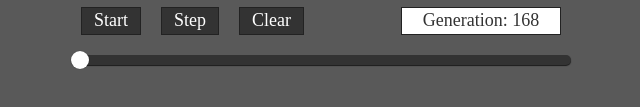
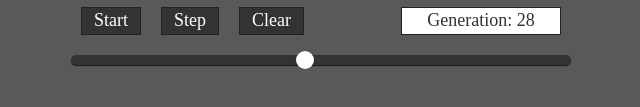
Before and after one commit to Lena23n/Life, a plain HTML site: page index.html in a window 1280 px wide. Both pictures are taken after a click on the element "Start". Shown: the part 533-640 px from the top of the page, 319-959 px from the left. Drawn offline with Linux system fonts and the light colour scheme.

Commit message:
fix bag with timer

```diff
--- a/css/main.css
+++ b/css/main.css
@@ -62,7 +62,6 @@ div {
 	border-radius: 50%;
 	height: 18px;
 	width: 18px;
-	left: 0;
 	top: -4px;
 	cursor: pointer;
 	box-shadow: 0 0 1px rgba(0,0,0,0.4);
--- a/js/game.js
+++ b/js/game.js
@@ -19,8 +19,10 @@ function Game(id) {
 		step: 'step',
 		clear: 'clear'
 	};
-	this.speed = 100;
-	this.newSpeed = null;
+	this.speed = 90;
+	this.minSpeed = 200;
+	this.newSpeed = this.speed;
+	this.speedPerPixel = null;
 	this.generationCount = null;
 	this.isMouseHolded = false;
 	this.isGameLoopActive = false;
@@ -35,16 +37,19 @@ Game.prototype = {
 
 	startGame: function () {
 		var self = this;
-
-		this.isGameStarted = false;
-		this.generationCount = '0';
-		this.newSpeed = 0;
+		this.isGameStarted = null;
+		this.generationCount = 0;
+		this.newSpeed = 90;
 
 		this.clearHolder();
-		this.drawer.init(this.holder, this.fieldSize, this.cellState);
+		this.drawer.init(this.holder, this.fieldSize, this.cellState, this.speed);
 		this.fillGameArray();
+
+		this.drawer.draw(this.generation);
 		this.drawer.countWrap.innerHTML = this.generationCount;
-		this.drawer.draw(this.generation);
+
+		this.speedPerPixel = this.minSpeed / this.drawer.fieldWidth;
+		this.setSpeedOnController();
 
 
 		this.drawer.field.addEventListener('click', function (e) {
@@ -189,6 +194,13 @@ Game.prototype = {
 		return result;
 	},
 
+	setSpeedOnController: function () {
+		var speedController = this.drawer.speedController.button,
+			buttonPosition = this.newSpeed / this.speedPerPixel;
+
+		speedController.style.left = buttonPosition + 'px';
+	},
+
 	gamePlay: function () {
 		var self = this,
 			startTime = 0,
@@ -207,15 +219,15 @@ Game.prototype = {
 			now = Date.now();
 			dTime = now - startTime;
 
-			if (dTime > self.speed) {
-				startTime = now;
-				console.log(self.speed);
-				self.gameStep();
-			}
 
 			if (self.isGameStarted) {
+				if (dTime > self.speed) {
+					startTime = now;
+					self.gameStep();
+				}
+
 				requestAnimationFrame(tick);
-			} else if (!self.isGameStarted) {
+			} else if (self.isGameStarted === false) {
 				self.gameStep();
 			}
 		};
@@ -223,7 +235,7 @@ Game.prototype = {
 		tick();
 	},
 
-	gameStep : function () {
+	gameStep: function () {
 		var i, count, key, siblings, siblingIndices, isSibling,
 			isSiblingAlive, isCellAlive, isCellDefined;
 		this.newGeneration = [];
@@ -270,8 +282,8 @@ Game.prototype = {
 		this.drawer.countWrap.innerHTML = this.generationCount;
 	},
 
-	mouseMoveEvent : function (e) {
-		var offSetX, speedButton, x, speedPerPixel;
+	mouseMoveEvent: function (e) {
+		var offSetX, speedButton, x;
 
 		offSetX = this.drawer.speedController.wrap.offsetLeft;
 
@@ -283,17 +295,15 @@ Game.prototype = {
 			x = this.drawer.fieldWidth;
 		}
 
-		if(this.isMouseHolded) {
+		if (this.isMouseHolded) {
 			speedButton = this.drawer.speedController.button;
 			speedButton.style.left = x - 9 + 'px';
-			speedPerPixel = 200/this.drawer.fieldWidth;
 
-			this.newSpeed = Math.round(x*speedPerPixel);
-			console.log(this.newSpeed);
+			this.newSpeed = Math.round(x * this.speedPerPixel);
 		}
 	},
 
-	changeSpeed : function () {
+	changeSpeed: function () {
 		this.speed = this.newSpeed;
 	},
 
@@ -307,13 +317,13 @@ Game.prototype = {
 
 			case this.clickedButtonState.step:
 				this.isGameStarted = false;
+				this.gamePlay();
 				this.isGameLoopActive = false;
-				this.gamePlay();
 				break;
 
 			case this.clickedButtonState.clear:
 				this.isGameStarted = false;
-				this.isGameLoopActive = false;
+				this.isGameLoopActive = true;
 				this.startGame();
 				break;
 		}
```
